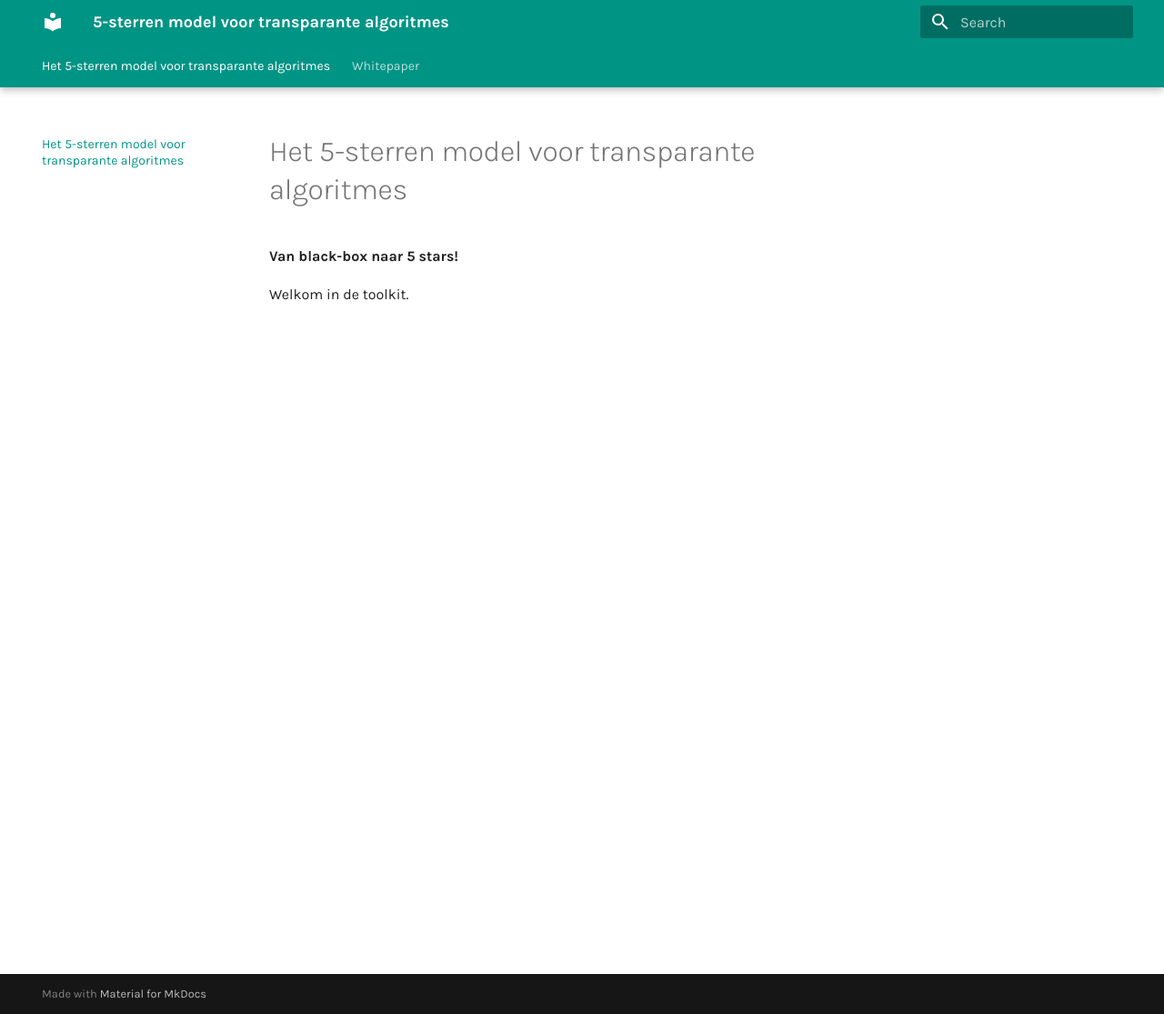
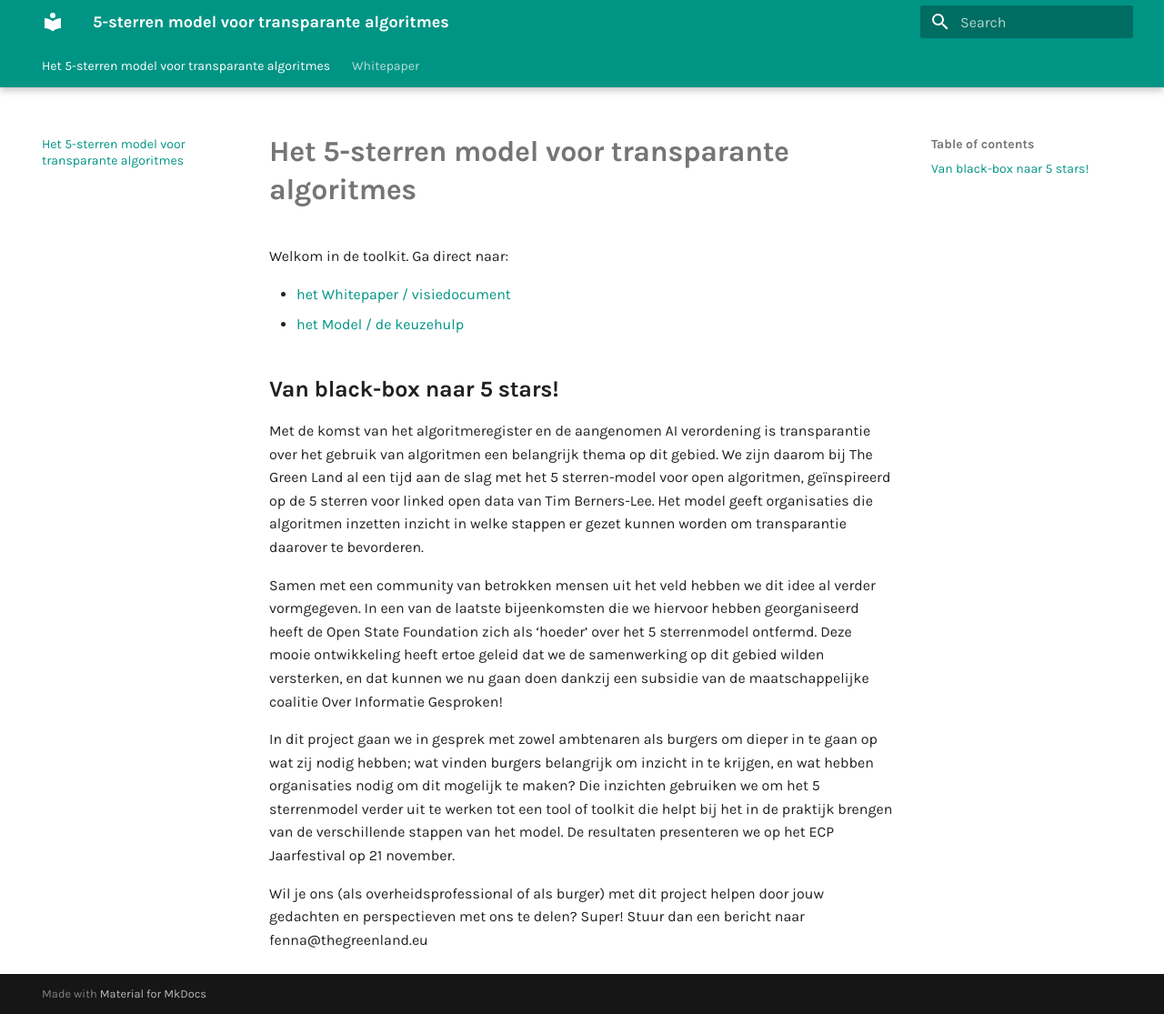
Before and after one commit to thegreenland/5-sterren-toolkit, an MkDocs documentation site: the page built from docs/index.md, in a window 1280 px wide and 1115 px high. Shown: the whole window at 91% size. Built offline with MkDocs 1.6.1 and Material for MkDocs 9.7.7, drawn with Linux system fonts in a browser that asks for light colours.

Commit message:
added model

```diff
--- a/docs/index.md
+++ b/docs/index.md
@@ -1,5 +1,20 @@
-# Het 5-sterren model voor transparante algoritmes
+# **Het 5-sterren model voor transparante algoritmes**
 
-**Van black-box naar 5 stars!**
 
-Welkom in de toolkit.
+Welkom in de toolkit. Ga direct naar:
+
+- [het Whitepaper / visiedocument](whitepaper.md)
+- [het Model / de keuzehulp](model.md)
+
+
+
+## **Van black-box naar 5 stars!**
+
+
+Met de komst van het algoritmeregister en de aangenomen AI verordening is transparantie over het gebruik van algoritmen een belangrijk thema op dit gebied. We zijn daarom bij The Green Land al een tijd aan de slag met het 5 sterren-model voor open algoritmen, geïnspireerd op de 5 sterren voor linked open data van Tim Berners-Lee. Het model geeft organisaties die algoritmen inzetten inzicht in welke stappen er gezet kunnen worden om transparantie daarover te bevorderen.
+
+Samen met een community van betrokken mensen uit het veld hebben we dit idee al verder vormgegeven. In een van de laatste bijeenkomsten die we hiervoor hebben georganiseerd heeft de Open State Foundation zich als ‘hoeder’ over het 5 sterrenmodel ontfermd. Deze mooie ontwikkeling heeft ertoe geleid dat we de samenwerking op dit gebied wilden versterken, en dat kunnen we nu gaan doen dankzij een subsidie van de maatschappelijke coalitie Over Informatie Gesproken!
+
+In dit project gaan we in gesprek met zowel ambtenaren als burgers om dieper in te gaan op wat zij nodig hebben; wat vinden burgers belangrijk om inzicht in te krijgen, en wat hebben organisaties nodig om dit mogelijk te maken? Die inzichten gebruiken we om het 5 sterrenmodel verder uit te werken tot een tool of toolkit die helpt bij het in de praktijk brengen van de verschillende stappen van het model. De resultaten presenteren we op het ECP Jaarfestival op 21 november.
+
+Wil je ons (als overheidsprofessional of als burger) met dit project helpen door jouw gedachten en perspectieven met ons te delen? Super! Stuur dan een bericht naar fenna@thegreenland.eu
--- a/mkdocs.yml
+++ b/mkdocs.yml
@@ -9,3 +9,8 @@
     - navigation.tabs
     - navigation.tabs.sticky
     - navigation.top
+  nav:
+    - Home: index.md
+    - Toolkit:
+      - Whitepaper / visiedocument: whitepaper.md
+      - Model / keuzehulp: model.md
```
